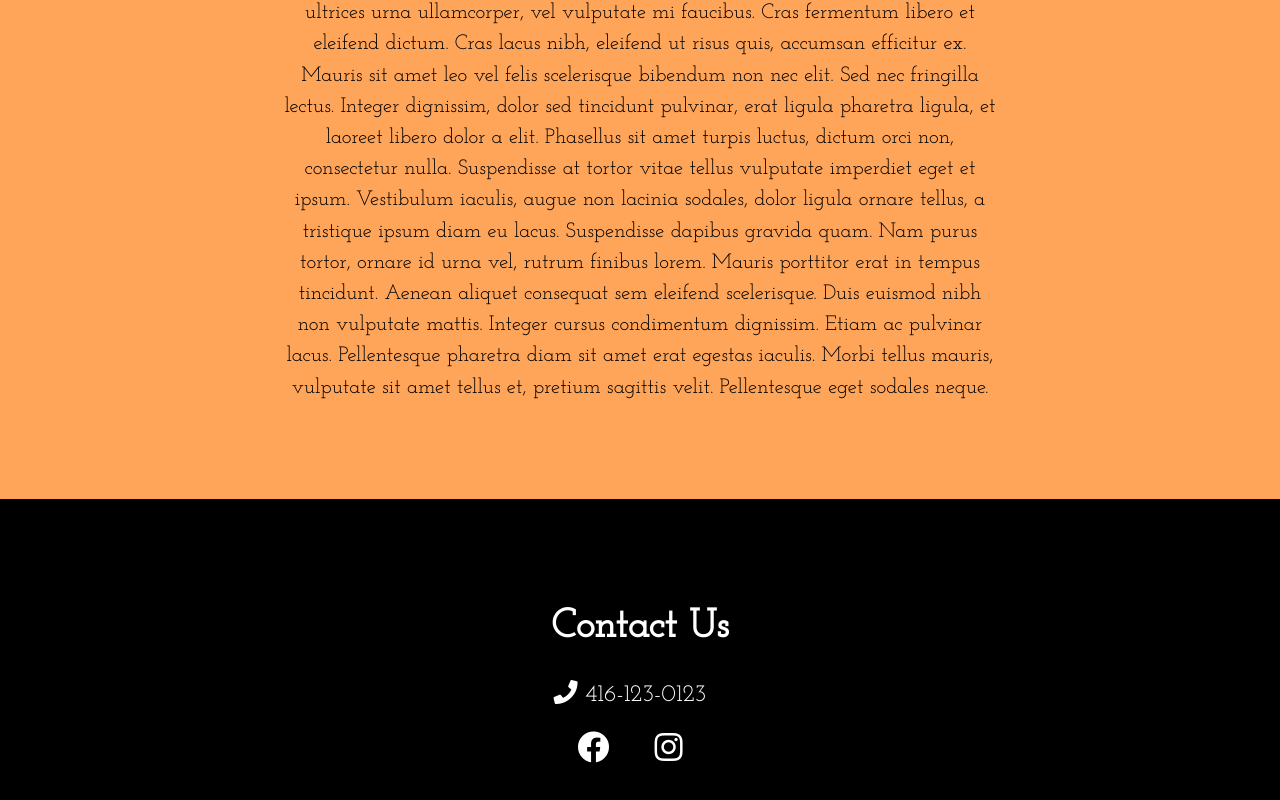
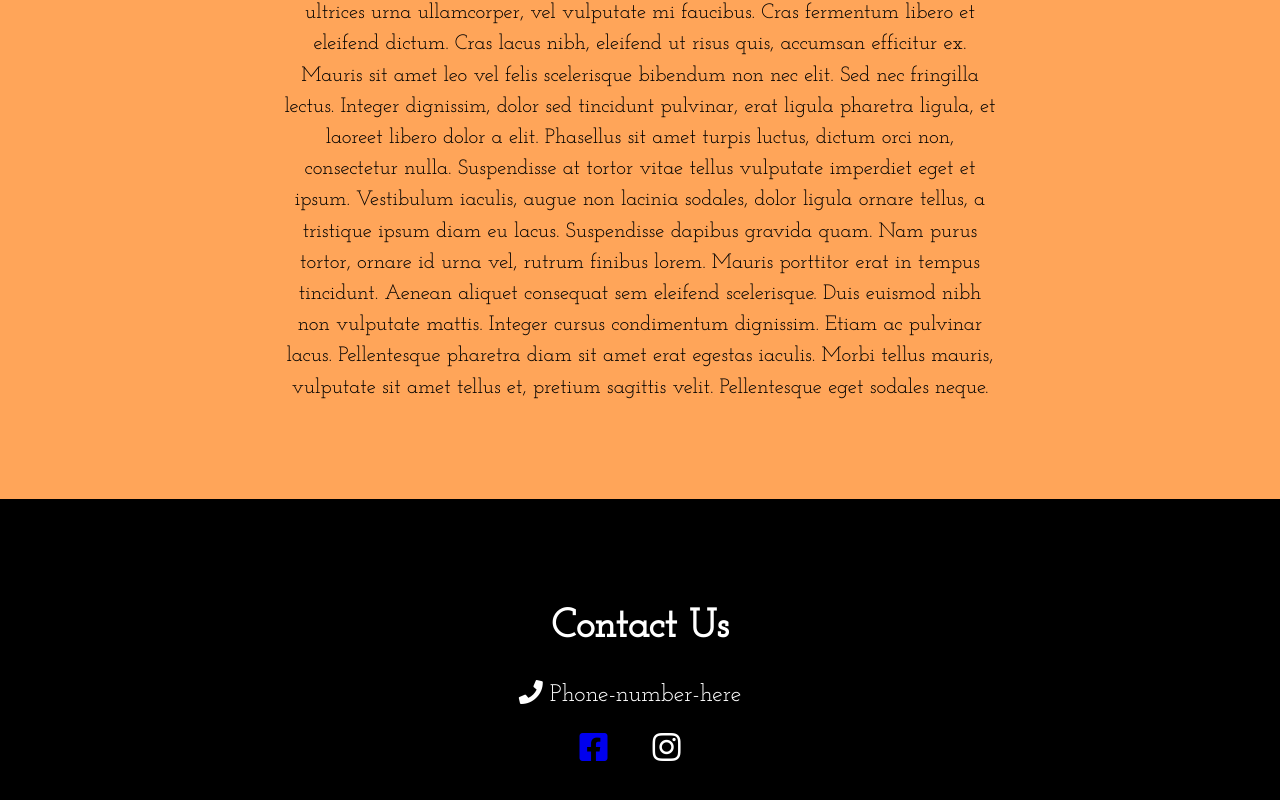
Before and after one commit to PherisW/socialpit, a plain HTML site: page index.html in a window 1280 px wide. Shown: the part 1806-2606 px from the top of the page. Drawn offline with Linux system fonts and the light colour scheme; a web font is replaced by a local one.

Commit message:
facebook link added

```diff
--- a/index.html
+++ b/index.html
@@ -315,9 +315,11 @@
         </article>
         <article class="contact-container" id="contact">
             <h2 class="section-headings">Contact Us</h2>
-            <p><span class="fas fa-phone"></span> 416-123-0123</p>
+            <p><span class="fas fa-phone"></span> Phone-number-here</p>
             <div class="icons-container">
-                <span class="fab fa-facebook contact-icons"></span>
+                <a href="https://www.facebook.com/profile.php?id=100071315964306">
+                <span class="fab fa-facebook-square contact-icons"></span></span></a>
+                <!--<a href="https://www.facebook.com/profile.php?id=100071315964306">-->
                 <span class="fab fa-instagram contact-icons"></span>
             </div>
         </article>
```
